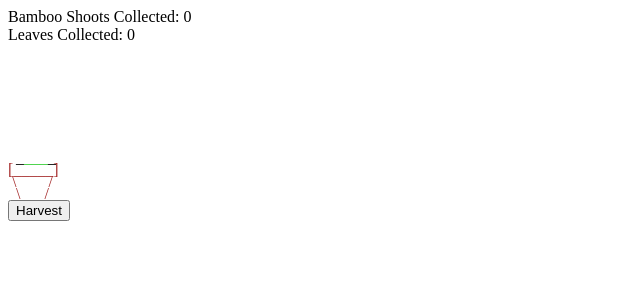
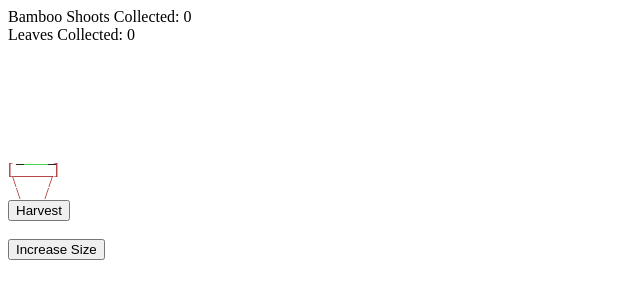
Before and after one commit to HoboZeke/hobozeke.github.io, a Jekyll site: the page bamboo/index.html, which Jekyll copies as it is, in a window 1280 px wide. Shown: the top 300 px of the page, without its empty margins (0-640 px from the left). Built offline with Jekyll 4.4.1, drawn with Linux system fonts in a browser that asks for light colours.

Commit message:
Update index.html

```diff
--- a/bamboo/index.html
+++ b/bamboo/index.html
@@ -36,6 +36,9 @@
 </span>
  </div>
  <button onClick = "Harvest()">Harvest</button>
+ <br/>
+ <br/>
+ <button onClick = "IncreaseBambooSize()">Increase Size</button>
 </body>
  <script type="text/javascript" src="bamboo.js"></script>
 </html>
```
